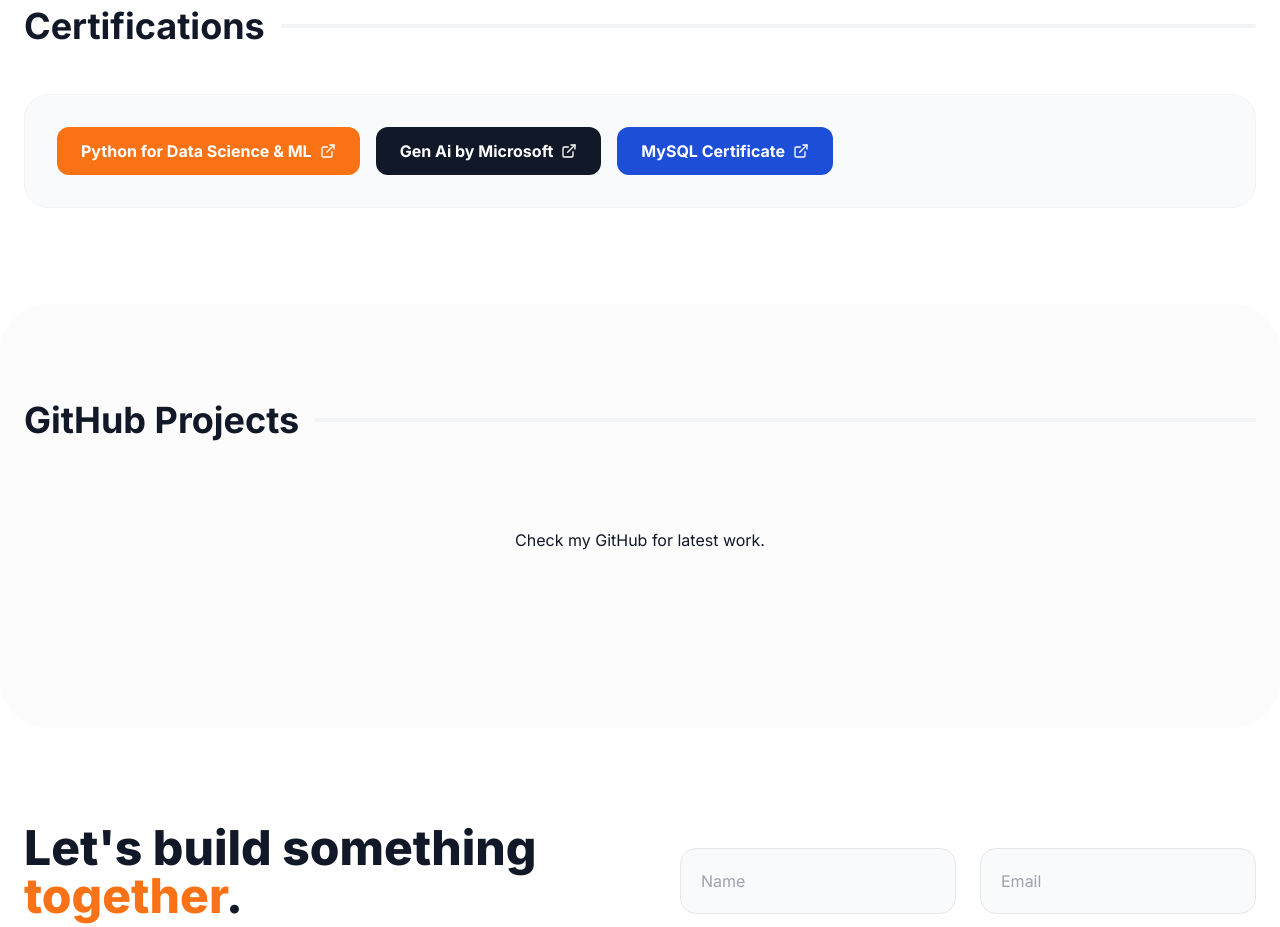
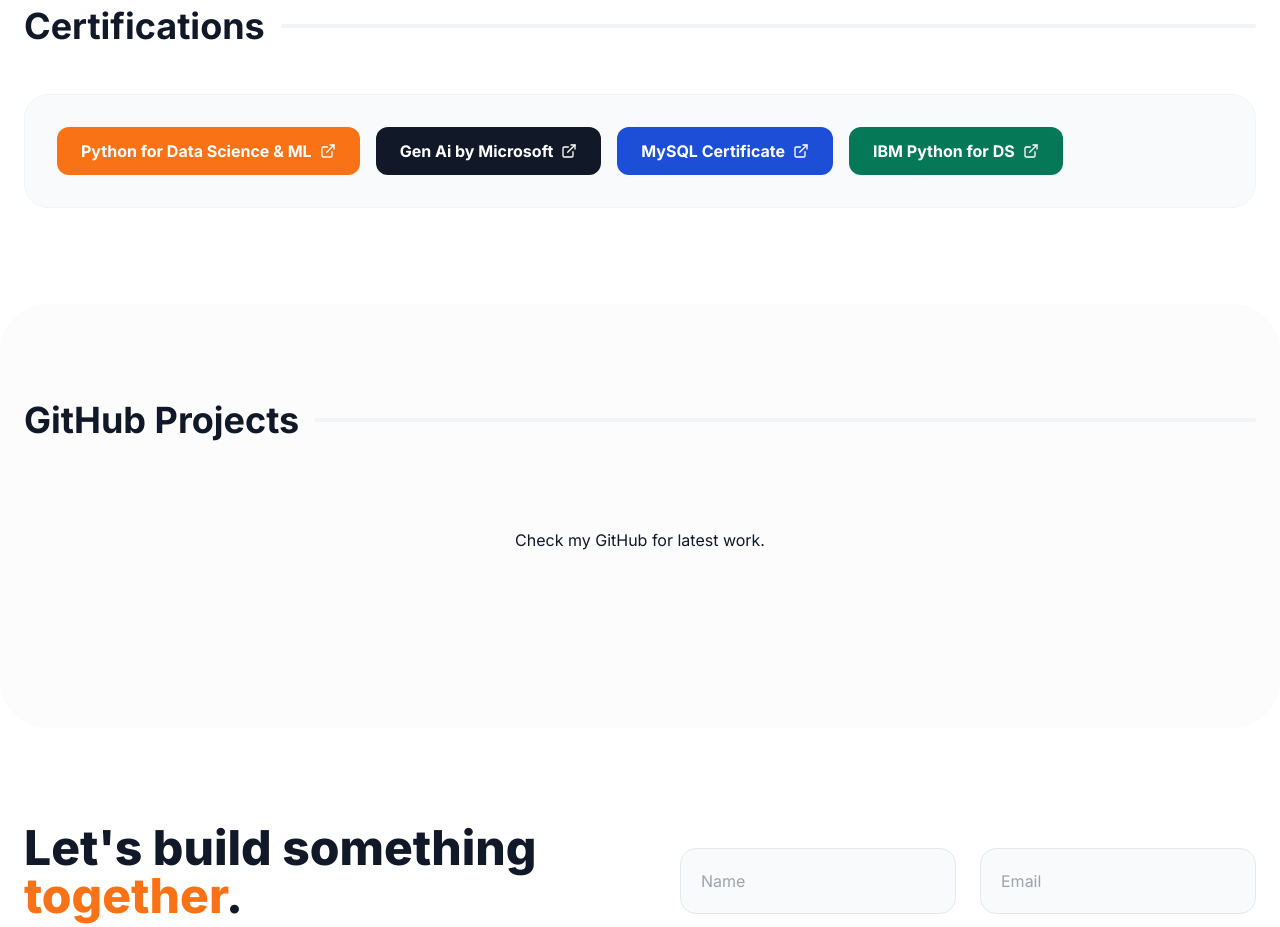
Before and after one commit to VishnuVardhan4518/Vishnu-Vardhan-portfolio, a plain HTML site: page index.html in a window 1280 px wide. Shown: the part 2940-3867 px from the top of the page. Drawn offline with nearby package versions, Linux system fonts and the light colour scheme; no server answers.

Commit message:
Portfolio website

```diff
--- a/index.html
+++ b/index.html
@@ -326,6 +326,10 @@
                     MySQL Certificate
                     <i data-lucide="external-link" class="w-4 h-4"></i>
                 </a>
+                <a href="https://drive.google.com/file/d/1AWvxYNGnY84s23qVbwfhFFohhixUkAeN/view?usp=sharing" target="_blank" class="inline-flex items-center justify-center gap-2 bg-emerald-700 text-white px-6 py-3 rounded-xl font-bold hover:bg-emerald-800 transition-colors">
+                    IBM Python for DS
+                    <i data-lucide="external-link" class="w-4 h-4"></i>
+                </a>
             </div>
         </div>
     </section>
```
